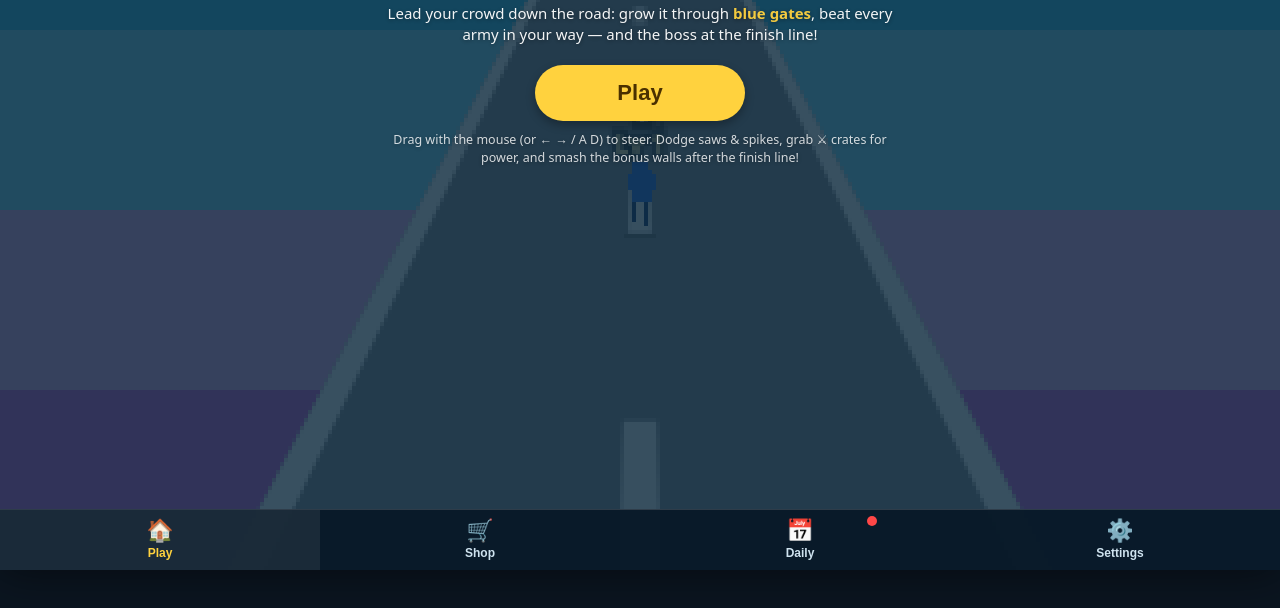
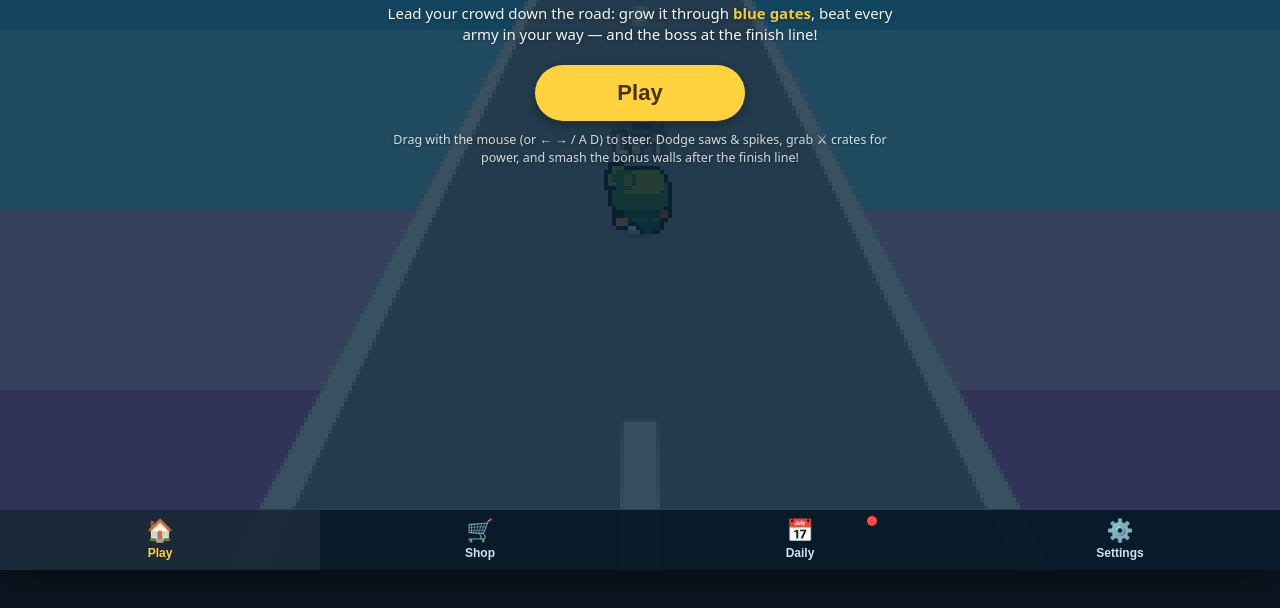
Before and after one commit to jmitchell238/crowd-runner, a plain HTML site: page index.html in a window 1280 px wide. Shown: the part 190-798 px from the top of the page. Drawn offline with Linux system fonts and the light colour scheme.

Commit message:
Real pixel-art characters from the CC0 Ninja Adventure pack
- Player crowd renders as animated back-view heroes; each skin is now a
  distinct character (Ninja, Rookie, Scout, Monk, Brawler, Elder, Shade,
  Ranger) instead of a color
- Enemy squads use 8 varied characters facing the player
- Bosses are now monsters: CRAB, FLAME, BEAST, PHOENIX, FIEND (fortress
  stays procedural); sized to tower over the crowd
- Formation spacing widened for sprite bodies; vector figures remain as
  a load-time fallback
- sw.js ccr-v8 (precaches js/sprites.js)

```diff
--- a/index.html
+++ b/index.html
@@ -181,6 +181,7 @@
 <script src="js/utils.js"></script>
 <script src="js/audio.js"></script>
 <script src="js/config.js"></script>
+<script src="js/sprites.js"></script>
 <script src="js/renderer.js"></script>
 <script src="js/state.js"></script>
 <script src="js/character.js"></script>
--- a/js/character.js
+++ b/js/character.js
@@ -2,7 +2,7 @@
 // ------------------------------------------------- crowds & person drawing
 function formationOffset(i) {         // sunflower spiral around the leader
   if (i === 0) return [0, 0];
-  const r = 0.68 * Math.sqrt(i), a = i * 2.39996;
+  const r = 0.82 * Math.sqrt(i), a = i * 2.39996;
   return [Math.cos(a) * r, Math.sin(a) * r * 0.8];
 }
 
@@ -39,6 +39,12 @@ function seg(color, w, x0, y0, x1, y1) {
   ctx.beginPath(); ctx.moveTo(x0, y0); ctx.lineTo(x1, y1); ctx.stroke();
 }
 
+function drawSprite(img, col, row, sx, sy, dh) {
+  const dw = dh;
+  ctx.imageSmoothingEnabled = false;
+  ctx.drawImage(img, col * 16, row * 16, 16, 16, Math.round(sx - dw / 2), Math.round(sy - dh), Math.round(dw), Math.round(dh));
+}
+
 function drawWeapon(u, tier) {         // drawn in a translated/rotated frame
   ctx.lineCap = 'round';
   if (tier === 1) {                    // stick
@@ -62,7 +68,15 @@ function drawWeapon(u, tier) {         // drawn in a translated/rotated frame
   }
 }
 
-function drawPersonPixel(sx, sy, u, color, dark, phase, running, tier, gear) {
+function drawPersonPixel(sx, sy, u, color, dark, phase, running, tier, gear, img, facingCol) {
+  if (img && spriteReady(img)) {
+    const walkRow = running ? Math.floor(phase / (Math.PI / 2)) % 4 : 0;
+    // shadow
+    ctx.fillStyle = 'rgba(0,0,0,.22)';
+    ctx.fillRect(Math.round(sx - u * .32), Math.round(sy), Math.round(u * .64), Math.round(u * .11));
+    drawSprite(img, facingCol, walkRow, sx, sy, u * 1.5);
+    return;
+  }
   if (u < 1.4) {
     ctx.fillStyle = color;
     ctx.fillRect(Math.round(sx - u * .3), Math.round(sy - u * 1.4), Math.round(u * .6), Math.round(u * 1.4));
@@ -102,7 +116,17 @@ function drawPersonPixel(sx, sy, u, color, dark, phase, running, tier, gear) {
   }
 }
 
-function drawPerson(sx, sy, u, color, dark, phase, running, tier, gear) {
+function drawPerson(sx, sy, u, color, dark, phase, running, tier, gear, img, facingCol) {
+  // Sprite rendering (both graphics modes)
+  if (img && spriteReady(img)) {
+    const walkRow = running ? Math.floor(phase / (Math.PI / 2)) % 4 : 0;
+    // shadow
+    ctx.fillStyle = 'rgba(0,0,0,.22)';
+    ctx.beginPath(); ctx.ellipse(sx, sy, u * .32, u * .11, 0, 0, 7); ctx.fill();
+    drawSprite(img, facingCol, walkRow, sx, sy, u * 1.5);
+    return;
+  }
+  // Fallback: procedural rendering
   if (gfx === 'pixel') {
     drawPersonPixel(sx, sy, u, color, dark, phase, running, tier, gear);
     return;
@@ -191,6 +215,19 @@ function drawBossFigure(e, fighting) {
   const w = h * .4;                          // torso width
   const ow = Math.max(1.5, h * .012);        // outline
   ctx.lineCap = 'round';
+
+  // Sprite rendering (if available)
+  if (e.type.sprite) {
+    const img = SPRITES['bosses.' + e.type.sprite];
+    if (spriteReady(img)) {
+      // shadow
+      ctx.fillStyle = 'rgba(0,0,0,.28)';
+      ctx.beginPath(); ctx.ellipse(sx, sy, w * .85, h * .045, 0, 0, 7); ctx.fill();
+      const walkRow = Math.floor(tick * (fighting ? 9 : 2)) % 4;
+      drawSprite(img, 0, walkRow, sx, sy, bossHeight(e) * u * 1.6);
+      return;
+    }
+  }
 
   // shadow
   ctx.fillStyle = 'rgba(0,0,0,.28)';
--- a/js/config.js
+++ b/js/config.js
@@ -7,14 +7,14 @@ const PALETTE = ['#e0312f', '#9b2fd6', '#2fae4a', '#ff8c1a', '#e8d227', '#d62f9b
 const REBIRTH_LEVEL = 15;             // rebirth unlocks after beating this level
 
 const SKINS = [
-  {name:'Classic', color:'#2f6fe0', cost:0},
-  {name:'Emerald', color:'#22b573', cost:2000},
-  {name:'Sunset', color:'#ff7a3d', cost:5000},
-  {name:'Bubblegum', color:'#ff5bb0', cost:12000},
-  {name:'Gold', color:'#f5c518', cost:25000},
-  {name:'Crimson', color:'#c22b2b', cost:50000},
-  {name:'Shadow', color:'#3a4152', cost:100000},
-  {name:'Diamond', color:'#7fe8ff', cost:250000}
+  {name:'Ninja', color:'#43b649', cost:0, sprite:'ninja'},
+  {name:'Rookie', color:'#ff8c1a', cost:2000, sprite:'rookie'},
+  {name:'Scout', color:'#3f9d8a', cost:5000, sprite:'scout'},
+  {name:'Monk', color:'#d6336c', cost:12000, sprite:'monk'},
+  {name:'Brawler', color:'#e8590c', cost:25000, sprite:'brawler'},
+  {name:'Elder', color:'#e03131', cost:50000, sprite:'elder'},
+  {name:'Shade', color:'#7048e8', cost:100000, sprite:'shade'},
+  {name:'Ranger', color:'#a9722d', cost:250000, sprite:'ranger'}
 ];
 
 // progress saved in localStorage
@@ -81,11 +81,11 @@ const SHOP_ITEMS = [
 ];
 // end-of-level bosses cycle through these; every 5th level is a MEGA boss
 const BOSS_TYPES = [
-  { name: 'OGRE',   color: '#43b649' },
-  { name: 'KNIGHT', color: '#aeb9c4' },
-  { name: 'REAPER', color: '#4a3f63' },
-  { name: 'GOLEM',  color: '#a97142' },
-  { name: 'DEMON',  color: '#e03131' },
+  { name: 'CRAB',    color: '#e03131', sprite: 'crab' },
+  { name: 'FLAME',   color: '#ff6b35', sprite: 'flame' },
+  { name: 'BEAST',   color: '#a0522d', sprite: 'beast' },
+  { name: 'PHOENIX', color: '#ffa94d', sprite: 'phoenix' },
+  { name: 'FIEND',   color: '#9c36b5', sprite: 'fiend' },
 ];
 
 const richesMult   = () => 1 + up.riches * 0.2;
--- a/js/level.js
+++ b/js/level.js
@@ -69,9 +69,10 @@ function buildLevel(L) {
                                         Math.pow(ratio, 0.6)));
       const ex = rand(-ROAD_W / 2 + 2.2, ROAD_W / 2 - 2.2);
       enemies.push(Object.assign(
-        makeCrowd(ex, z, cnt, PALETTE[pi++ % PALETTE.length]),
-        { radius: 1.6 + Math.sqrt(cnt) * 0.5, boss: false, dead: false,
+        makeCrowd(ex, z, cnt, PALETTE[pi % PALETTE.length]),
+        { sprite: 'f' + (1 + (pi % 8)), radius: 1.6 + Math.sqrt(cnt) * 0.5, boss: false, dead: false,
           count0: cnt, tier, pow: ePow, lvl: eLvl, gear: gearColor(eLvl) }));
+      pi++;
       expected = Math.max(1, expected - Math.ceil(cnt / ratio));
     }
     z += rand(30, 42);
--- a/js/main.js
+++ b/js/main.js
@@ -299,9 +299,10 @@ function draw() {
     for (const m of e.members) {
       const p = project(m.x, 0, m.z);
       if (!p) continue;
+      const img = e.sprite ? SPRITES['foes.' + e.sprite] : null;
       q.push({ z: m.z, f: () => drawPerson(p[0], p[1], p[2], e.shades[m.tint], e.dark,
                                            m.phase + tick * (fighting ? 14 : 2.2), fighting,
-                                           e.tier || 0, e.gear) });
+                                           e.tier || 0, e.gear, img, 0) });
     }
     q.push({ z: e.z - 5, f: () => drawCrowdLabel(e, e.boss ? '☠ ' : '', 'Lv ' + e.lvl) });
   }
@@ -324,11 +325,12 @@ function draw() {
   if (player) {
     const vTier = visualTier();
     const gearC = gearColor(troopLevel());
+    const playerImg = SPRITES['skins.' + SKINS[skin].sprite];
     for (const m of player.members) {
       const p = project(m.x, 0, m.z);
       if (!p) continue;
       q.push({ z: m.z, f: () => drawPerson(p[0], p[1], p[2], player.shades[m.tint], player.dark,
-                                           m.phase + tick * 13, true, vTier, gearC) });
+                                           m.phase + tick * 13, true, vTier, gearC, playerImg, 1) });
     }
     q.push({ z: player.z - 5, f: () => drawCrowdLabel(player, '', 'Lv ' + troopLevel()) });
   }
--- a/sw.js
+++ b/sw.js
@@ -1,4 +1,4 @@
-const CACHE = 'ccr-v7';
+const CACHE = 'ccr-v8';
 
 const PRECACHE_URLS = [
   './',
@@ -7,6 +7,7 @@ const PRECACHE_URLS = [
   './js/utils.js',
   './js/audio.js',
   './js/config.js',
+  './js/sprites.js',
   './js/renderer.js',
   './js/state.js',
   './js/character.js',
```
Also changed, not shown: js/sprites.js, 1 other file.
